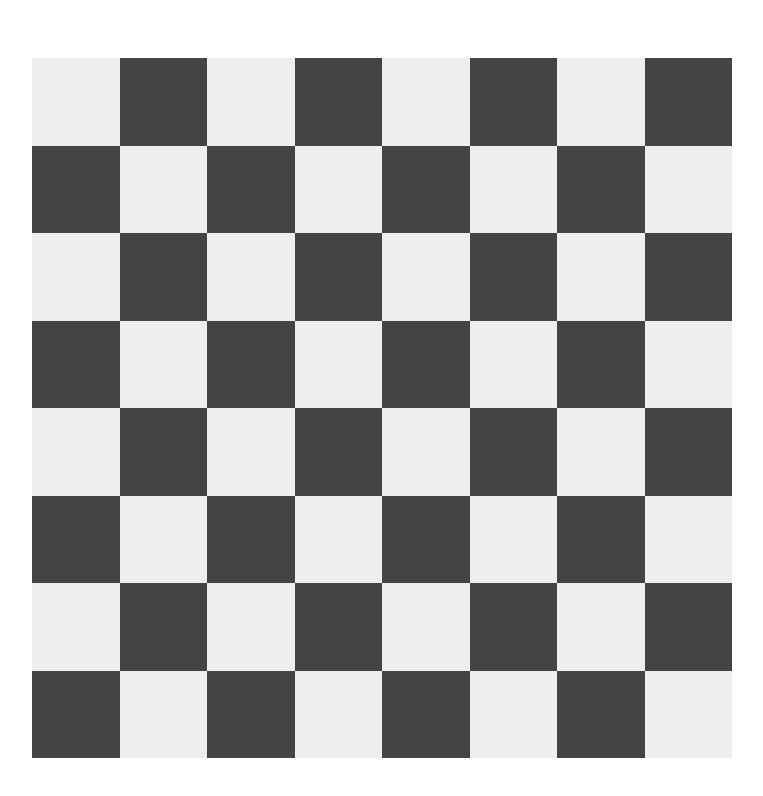
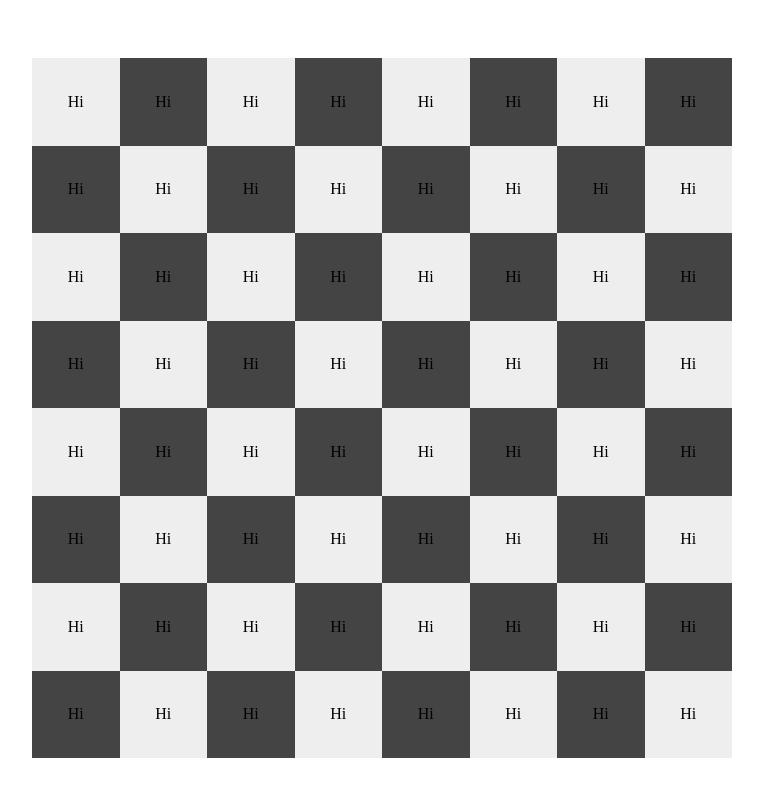
Before and after one commit to fizzleRaider7645/chess, a React (Vite) app: page / in a window 1280 px wide. Shown: the top 796 px of the page, without its empty margins (258-1021 px from the left). Built offline with nearby package versions, Linux system fonts and the light colour scheme.

Commit message:
update types again

```diff
--- a/src/componets/Board/helpers.tsx
+++ b/src/componets/Board/helpers.tsx
@@ -1,7 +1,7 @@
-import { Row, Square } from "./subcomponents";
+import { RowElement, SquareElement } from "./subcomponents";
 import { SquareProps } from "./types";
 
-const renderSquare = ({ i, row, piece }: SquareProps): JSX.Element => {
+const Square = ({ columnIndex, rowIndex }: SquareProps): JSX.Element => {
   /**
    * Determines the color of a square in a chessboard.
    *
@@ -20,25 +20,29 @@ const renderSquare = ({ i, row, piece }: SquareProps): JSX.Element => {
    * As a result, `isDark` is a boolean that's true if the square should be dark,
    * and false if it should be light, creating the alternating pattern.
    */
-  const isDark = row % 2 ? i % 2 === 0 : i % 2 !== 0;
+  const isDark = rowIndex % 2 ? columnIndex % 2 === 0 : columnIndex % 2 !== 0;
+
+  const piece = <>Hi</>; // add get piece function here
 
   const onClickHandler = () => {};
 
   return (
-    <Square
-      key={`square-${row}-${i}`}
+    <SquareElement
+      key={`square-${rowIndex}-${columnIndex}`}
       $isDark={isDark}
       onClick={onClickHandler}
-    ></Square>
+    >
+      {piece ?? ""}
+    </SquareElement>
   );
 };
 
-export const renderRow = (row: number): JSX.Element => {
-  const size = 8; // Assuming size is the number of squares per row
-
+export const Row = (rowIndex: number): JSX.Element => {
   return (
-    <Row key={`row-${row}`}>
-      {Array.from({ length: size }, (_, i) => renderSquare({ i, row }))}
-    </Row>
+    <RowElement key={`row-${rowIndex}`}>
+      {Array.from({ length: 8 }, (_, columnIndex) =>
+        Square({ columnIndex, rowIndex })
+      )}
+    </RowElement>
   );
 };
--- a/src/componets/Board/index.tsx
+++ b/src/componets/Board/index.tsx
@@ -1,14 +1,10 @@
-import { renderRow } from "./helpers";
+import { Row } from "./helpers";
 import { Container, ParentContainer } from "./subcomponents";
 
 const Board: React.FC = () => {
-  const size = 8;
-
   return (
     <ParentContainer>
-      <Container>
-        {Array.from({ length: size }, (_, row) => renderRow(row))}
-      </Container>
+      <Container>{Array.from({ length: 8 }, (_, row) => Row(row))}</Container>
     </ParentContainer>
   );
 };
--- a/src/componets/Board/subcomponents.tsx
+++ b/src/componets/Board/subcomponents.tsx
@@ -16,13 +16,13 @@ export const Container = styled.div`
   justify-content: center;
 `;
 
-export const Row = styled.div`
+export const RowElement = styled.div`
   display: flex;
   flex-grow: 1;
   width: 100%;
 `;
 
-export const Square = styled.div<{ $isDark: boolean }>`
+export const SquareElement = styled.div<{ $isDark: boolean }>`
   flex-grow: 1;
   display: flex;
   align-items: center;
```
Also changed, not shown: src/componets/Board/types.ts (+3 -5 lines), src/componets/Piece/types.ts (+5 -8 lines).
